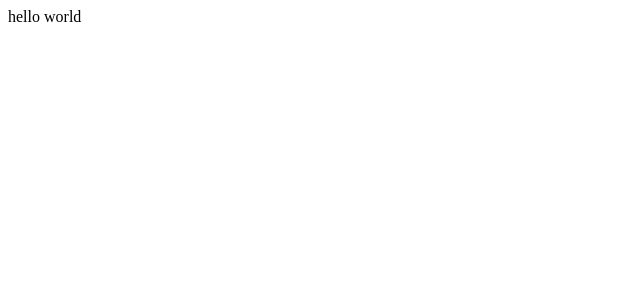
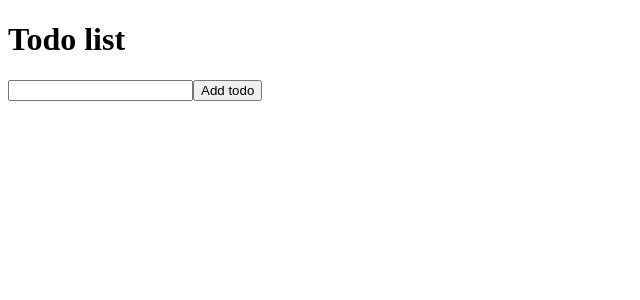
Before and after one commit to pietras777/todo-list, a React (Create React App) app: page / in a window 1280 px wide. Shown: the top 300 px of the page, without its empty margins (0-640 px from the left). Built offline with nearby package versions, Linux system fonts and the light colour scheme.

Commit message:
Created basic logic of an app, added basic styling

```diff
--- a/package.json
+++ b/package.json
@@ -9,6 +9,8 @@
     "react": "^18.0.0",
     "react-dom": "^18.0.0",
     "react-scripts": "5.0.0",
+    "uuid": "^8.3.2",
+    "uuidv4": "^6.2.13",
     "web-vitals": "^2.1.4"
   },
   "scripts": {
--- a/src/App.js
+++ b/src/App.js
@@ -1,5 +1,34 @@
+import { useState, useEffect } from "react";
+import Todo from "./components/Todo";
+
 const App = () => {
-  return <div>hello world</div>;
+  const [todos, setTodos] = useState([]);
+  const [todoValue, setTodoValue] = useState("");
+
+  useEffect(() => {
+    console.log("todos ===", todos);
+  }, [todos]);
+
+  const handleTodoValue = (event) => {
+    setTodoValue(event.target.value);
+  };
+
+  const handleAddTodo = () => {
+    if (todoValue.length > 0) {
+      setTodos((prevArray) => [...prevArray, todoValue]);
+    } else return;
+  };
+
+  return (
+    <>
+      <h1>Todo list</h1>
+      <input type="text" onChange={(ev) => handleTodoValue(ev)} />
+      <button onClick={handleAddTodo}>Add todo</button>
+      {todos.map((el) => (
+        <Todo key={el} todo={el} />
+      ))}
+    </>
+  );
 };
 
 export default App;
--- /dev/null
+++ b/src/components/Todo.js
@@ -0,0 +1,17 @@
+import React from "react";
+import todoStyles from "../css/todoStyles.css";
+
+const Todo = (props) => {
+  const { todo } = props;
+
+  return (
+    <>
+      <div className="todo">
+        <h3>{todo}</h3>
+        <button className="done-btn">Done</button>
+      </div>
+    </>
+  );
+};
+
+export default Todo;
--- /dev/null
+++ b/src/css/todoStyles.css
@@ -0,0 +1,12 @@
+.todo {
+  background-color: rgba(0, 0, 0, 0.5);
+  width: 50%;
+  margin: 10px auto;
+  border: 1px solid white;
+  display: flex;
+}
+
+.done-btn {
+  width: 20%;
+  margin-left: auto;
+}
```
Also changed, not shown: 1 other file (tests, documents, lock files or other folders).
